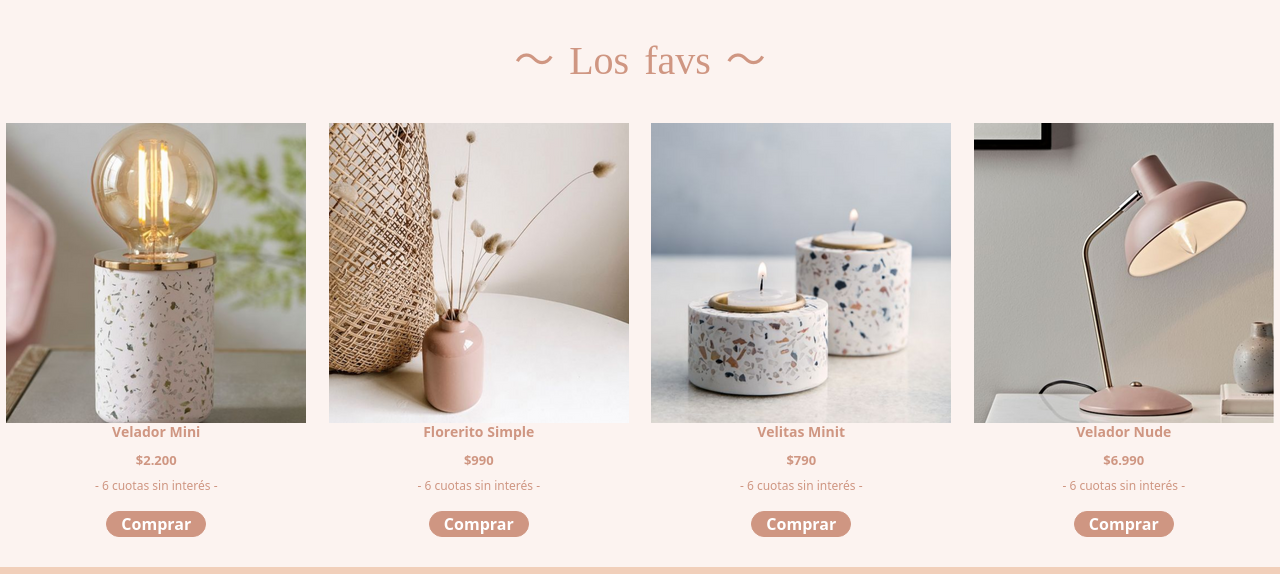
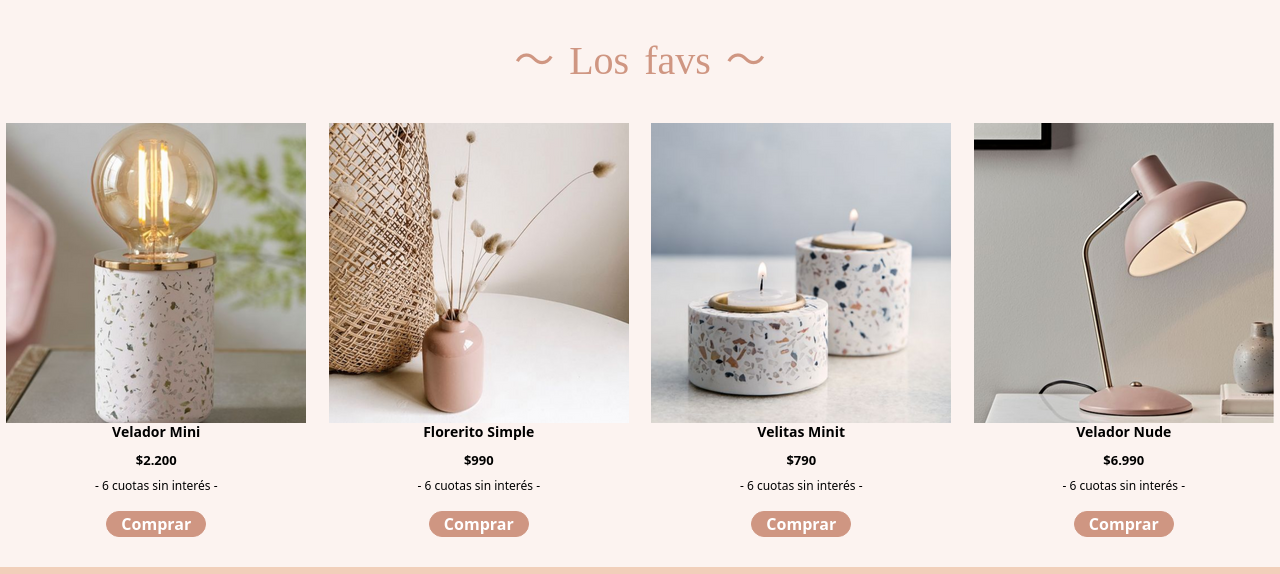
Before and after one commit to LucilaFarias26/SASS-Lucila-Farias, a website: page index.html in a window 1280 px wide. Shown: the part 1408-1982 px from the top of the page. Drawn offline with nearby package versions, Linux system fonts and the light colour scheme; a web font is replaced by a local one.

Commit message:
color textos

```diff
--- a/estilos/_variables.scss
+++ b/estilos/_variables.scss
@@ -2,4 +2,5 @@
 $principal: #CF9682;
 $secundario: #f1cfba;
 $terciario: #fcf3f0;
+$textos: black;
 $fontBody: 1rem;
--- a/estilos/estilos.scss
+++ b/estilos/estilos.scss
@@ -9,7 +9,7 @@ body {
     background-color: $terciario!important;
     font-family: 'Lato', sans-serif;
     font-size: $fontBody;
-    color: $principal;
+    color: $textos;
     margin: 0;
     padding: 0;
 }
@@ -359,7 +359,8 @@ padding-top: 10px; }
     font-size: 13px;
     font-weight: bold;
     text-align: center;
-    margin-top: 20px
+    margin-top: 20px;
+    color: black;
 }
 
 .item-name {
@@ -368,6 +369,7 @@ padding-top: 10px; }
     text-align: center;
     margin-top: 1px;
     margin-bottom: -10px;
+    color: black;
 }
 
 .cuotas {
--- a/index.html
+++ b/index.html
@@ -117,7 +117,7 @@
         <section class="section-5-home">
             <h1 class="titulos"> ～ Los favs ～</h1>
             <section id="lista-de-productos-home">
-                <div>
+                <div class="color-text">
                     <img src="./imagenes/velador mini.png" alt="Velador mini" class="img-prod" >
                     <h3 class="item-name">Velador Mini</h3>
                     <p class="precio">$2.200</p>
```
Also changed, not shown: style/style.css.
